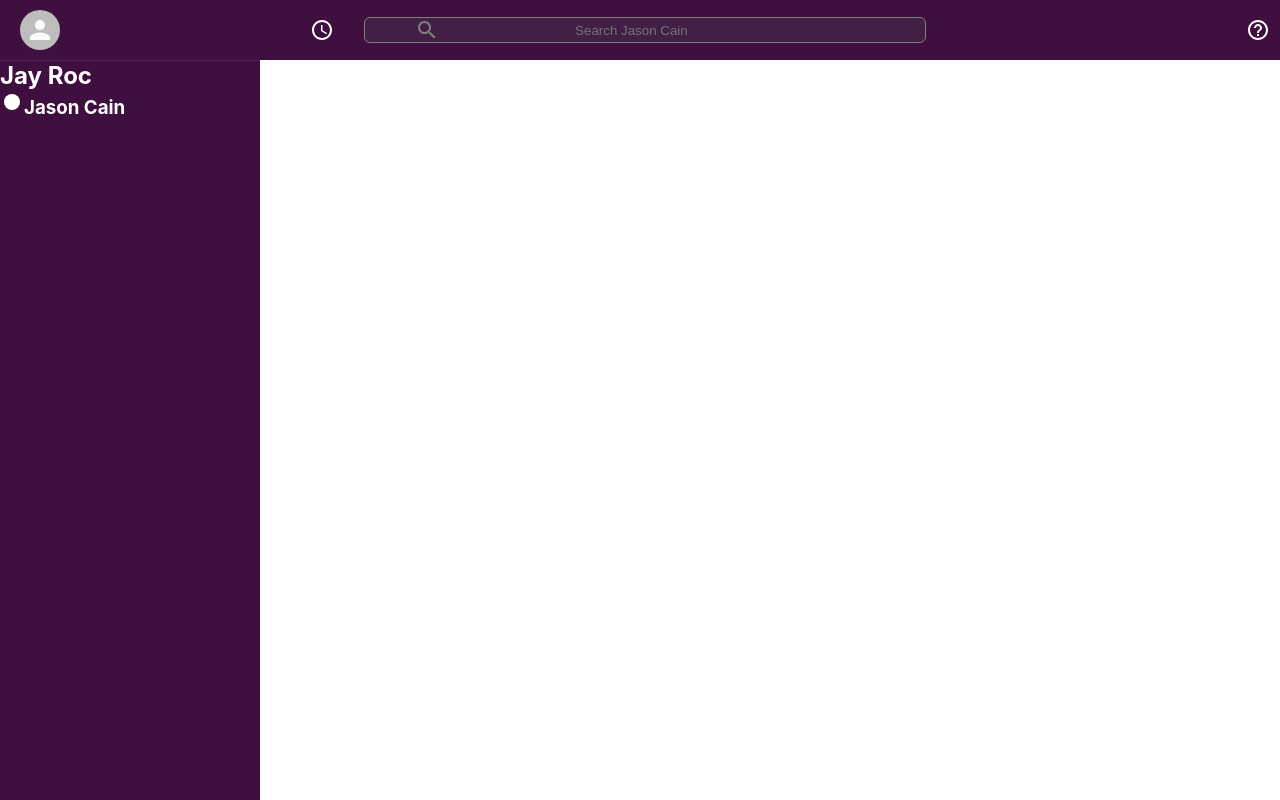
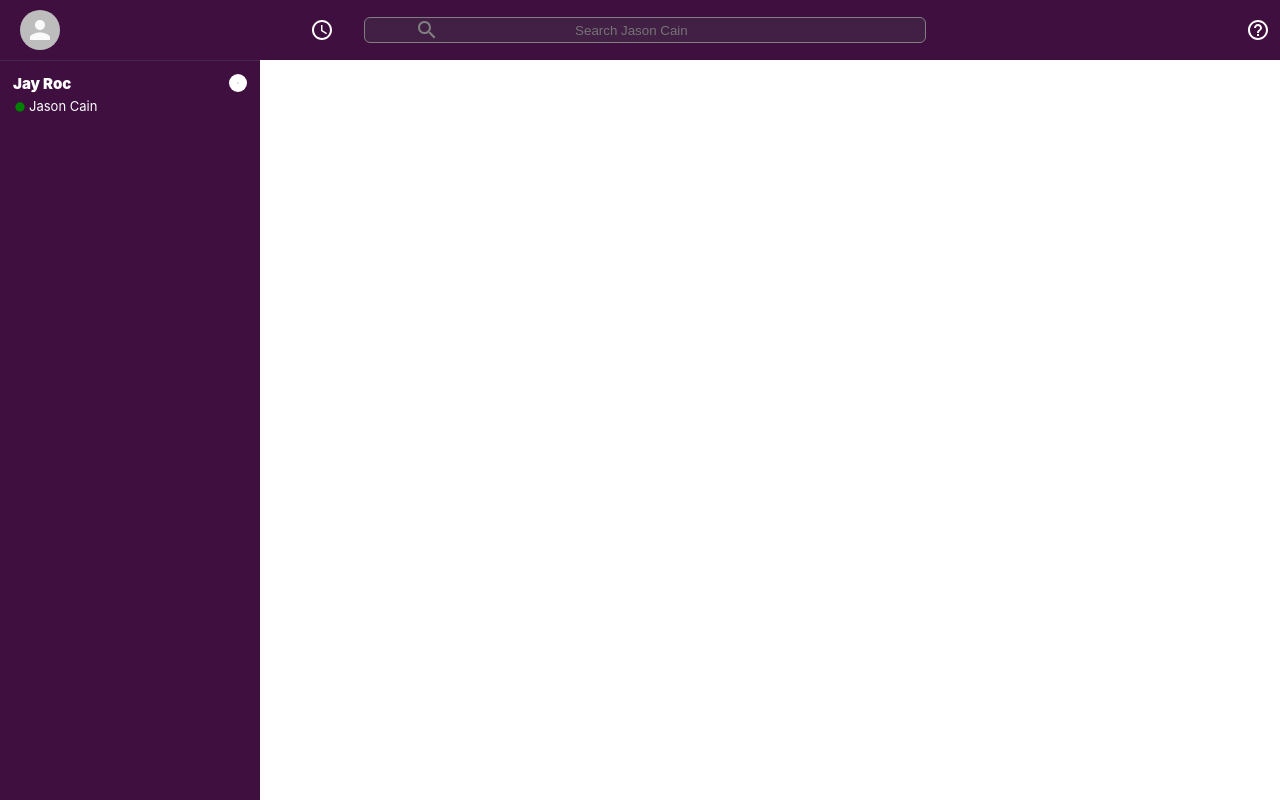
Before and after one commit to cainjason/slack-clone-v1, a React (Create React App) app: page / in a window 1280 px wide. Shown: the top 800 px of the page. Built offline with nearby package versions, Linux system fonts and the light colour scheme.

Commit message:
Chore: SidebarOption components

```diff
--- a/src/App.js
+++ b/src/App.js
@@ -9,6 +9,8 @@
 import Header from "./components/Header";
 import styled from 'styled-components';
 import Sidebar from './components/Sidebar';
+import SidebarOption from './components/SidebarOption';
+
 
 
 function App() {
@@ -19,6 +21,7 @@
             <Header />
             <AppBody>
               <Sidebar />
+              <SidebarOption />
 
               <Switch>
                 <Route path="/" exact>
@@ -37,4 +40,4 @@
 const AppBody = styled.div`
   display: flex;
   height: 100vw;
-`
+`;
--- a/src/components/Sidebar.js
+++ b/src/components/Sidebar.js
@@ -1,6 +1,8 @@
 import React from 'react';
 import styled from 'styled-components';
 import FiberManualRecordIcon from '@material-ui/icons/FiberManualRecord';
+import CreateIcon from '@material-ui/icons/Create';
+
 
 function Sidebar() {
   return (
@@ -13,7 +15,19 @@
                 Jason Cain
             </h3>
         </SidebarInfo>
+        <CreateIcon />
       </SidebarHeader>
+
+      {/*
+      <SidebarOption Icon={InsertCommentIcon} title="Threads" />
+      <SidebarOption Icon={InboxIcon} title="Mentions & reactions" />
+      <SidebarOption Icon={DraftsIcon} title="Saved items" />
+      <SidebarOption Icon={BookmarkBorderIcon} title="Channel browser" />
+      <SidebarOption Icon={PeopleAltIcon} title="People & user groups" />
+      <SidebarOption Icon={AppsIcon} title="Apps" />
+      <SidebarOption Icon={FileCopyIcon} title="File browser" />
+      <SidebarOption Icon={ExpandLessIcon} title="Show less" />
+      */}
     </SidebarContainer>
   )
 }
@@ -27,16 +41,50 @@
   border-top: 1px solid #49274b;
   max-width: 260px;
   margin-top:60px;
-`
+`;
 
 const SidebarHeader = styled.div`
+  display: flex;
+  border-bottom: 1px;
+  padding: 13px;
 
-`
+  > .MuiSvgIcon-root {
+    padding: 8px;
+    color: #49274b;
+    font-size: 18px;
+    background-color: white;
+    border-radius: 999px;
+  }
+`;
 
 const SidebarInfo = styled.div`
+  flex: 1;
 
-`
+  > h2 {
+    font-size: 15px;
+    font-weight: 900;
+    margin-bottom: 5px;
+  }
+
+  > h3 {
+    display: flex;
+    font-size: 13px;
+    font-weight: 400;
+    align-items: center;
+  }
+
+  > h3 > .MuiSvgIcon-root {
+    font-size: 14px;
+    margin-top: 1px;
+    margin-right: 2px;
+    color: green;
+  }
+`;
 
 const FiberManualRecord = styled.div`
 
-`
+`;
+
+const SidebarOption = styled.div`
+
+`;
--- /dev/null
+++ b/src/components/SidebarOption.js
@@ -0,0 +1,16 @@
+import React from 'react'
+import styled from "styled-components";
+
+function SidebarOption() {
+  return (
+    <div>
+      <h3> Something </h3>
+    </div>
+  )
+}
+
+export default SidebarOption;
+
+const SidebarOptionContainer = styled.div`
+
+`;
```
